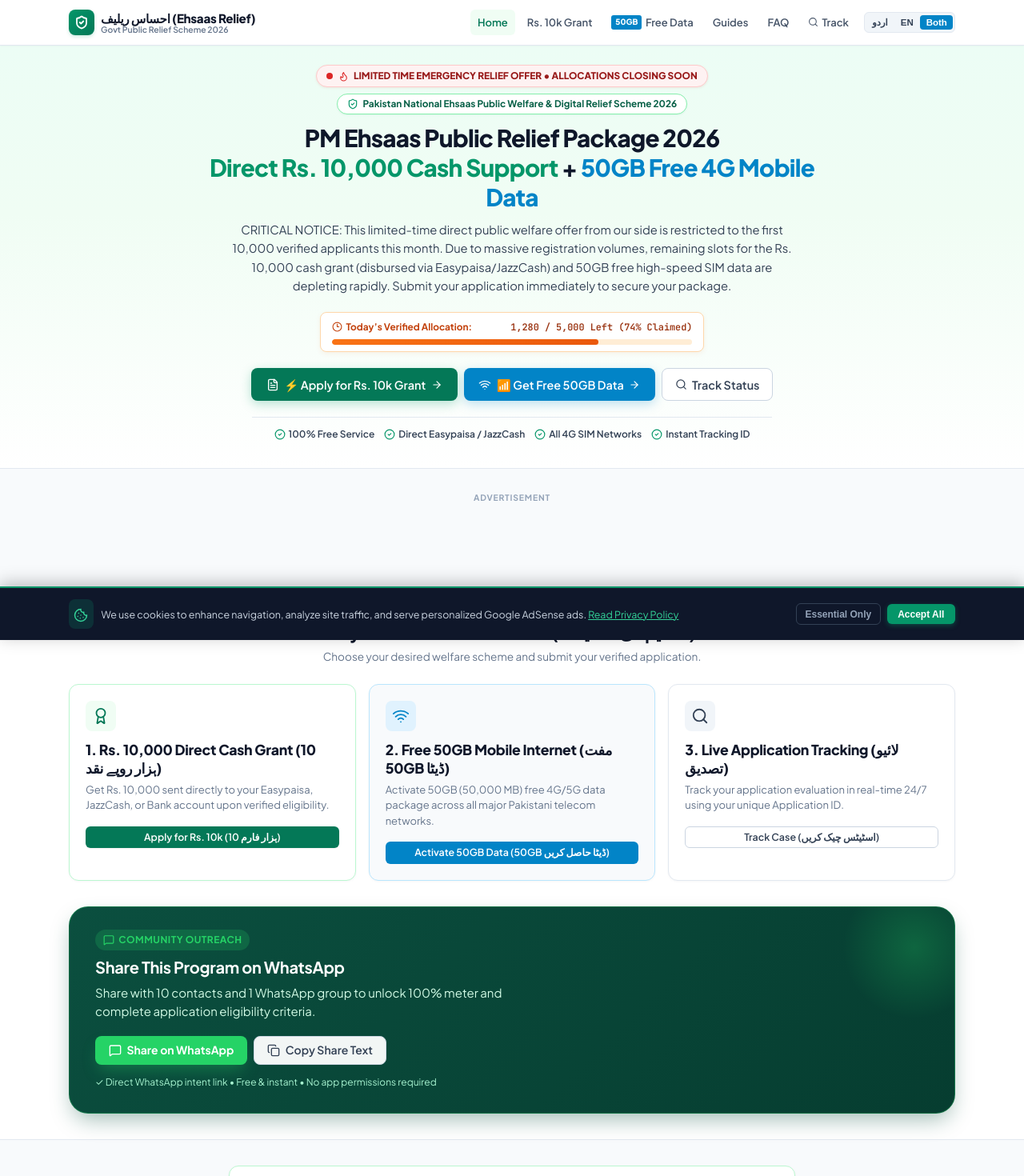
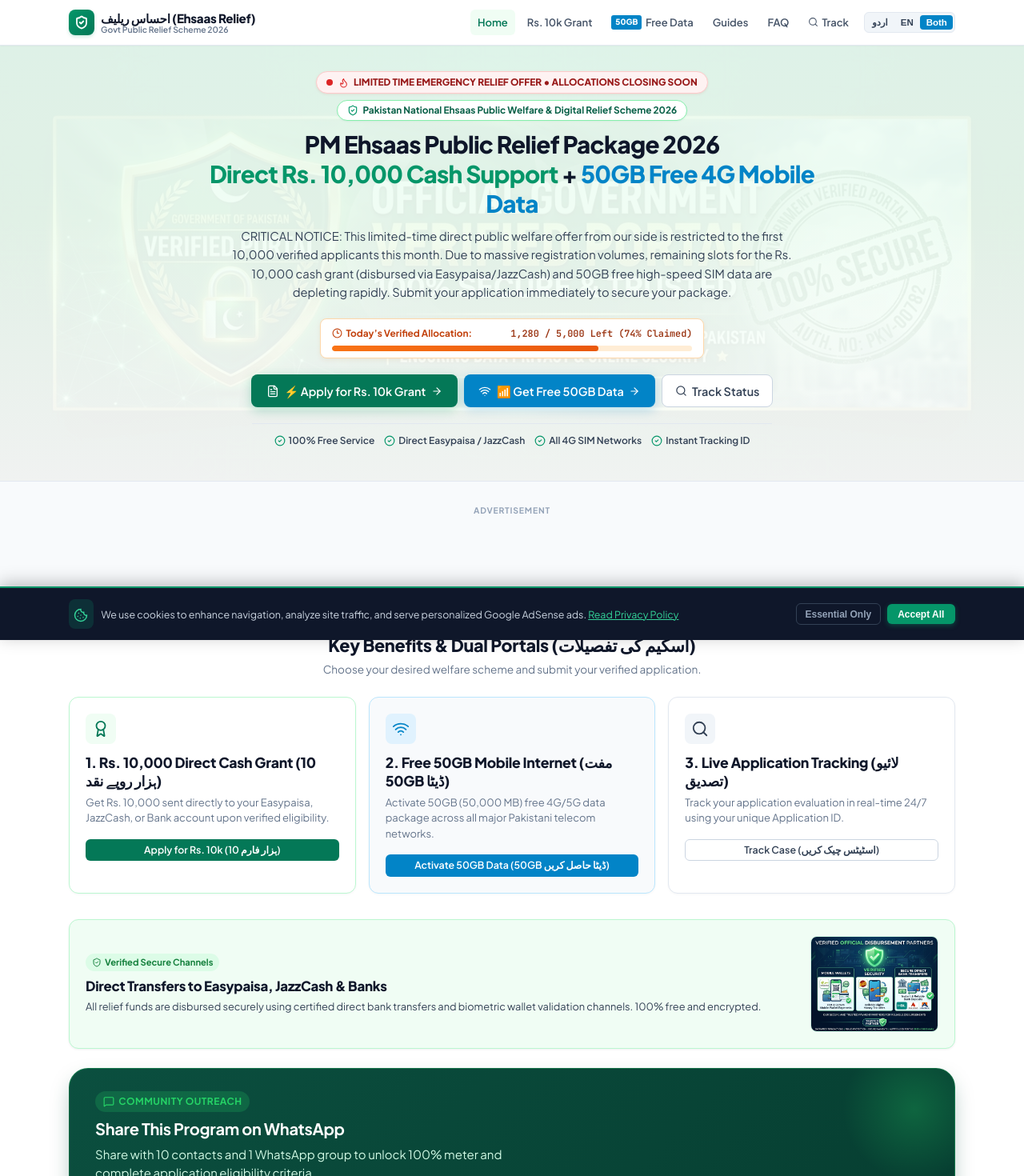
Before and after one commit to humayoonhaider/ehsas-relief-program, a React (Vite) app: page / in a window 1280 px wide. Shown: the top 1470 px of the page at 80% size. Built offline with nearby package versions, Linux system fonts and the light colour scheme.

Commit message:
feat: add Google AdSense and landing page visuals
Integrate Google AdSense AMP auto-ads and update the home page with a trust-building background watermark to improve site monetization and user engagement.

```diff
--- a/index.html
+++ b/index.html
@@ -20,6 +20,11 @@
 
     <!-- Google AdSense Automated Script Loader -->
     <script async src="https://pagead2.googlesyndication.com/pagead/js/adsbygoogle.js?client=ca-pub-3469572139071472" crossorigin="anonymous"></script>
+
+    <!-- Google AdSense AMP Auto Ads Script -->
+    <script async custom-element="amp-auto-ads"
+            src="https://cdn.ampproject.org/v0/amp-auto-ads-0.1.js">
+    </script>
 
     <!-- Schema.org JSON-LD for Search Engines & AdSense Verification -->
     <script type="application/ld+json">
@@ -55,6 +60,9 @@
     </script>
   </head>
   <body>
+    <amp-auto-ads type="adsense"
+                  data-ad-client="ca-pub-3469572139071472">
+    </amp-auto-ads>
     <div id="root"></div>
     <script type="module" src="/src/main.tsx"></script>
   </body>
--- a/src/pages/Home.tsx
+++ b/src/pages/Home.tsx
@@ -41,13 +41,31 @@
       {/* Hero Section */}
       <section
         style={{
+          position: 'relative',
           background: 'linear-gradient(180deg, #ecfdf5 0%, #f0fdf4 40%, #ffffff 100%)',
-          paddingTop: '1.5rem',
-          paddingBottom: '2rem',
+          paddingTop: '2rem',
+          paddingBottom: '2.5rem',
           borderBottom: '1px solid var(--border)',
+          overflow: 'hidden',
         }}
       >
-        <div className="container">
+        {/* Subtle high-trust background watermark layer */}
+        <div
+          style={{
+            position: 'absolute',
+            top: 0,
+            left: 0,
+            right: 0,
+            bottom: 0,
+            backgroundImage: "url('/src/assets/images/ehsaas_trust_banner_1791442993144.jpg')",
+            backgroundSize: 'cover',
+            backgroundPosition: 'center',
+            opacity: 0.06,
+            pointerEvents: 'none',
+            zIndex: 0,
+          }}
+        />
+        <div className="container" style={{ position: 'relative', zIndex: 1 }}>
           <div style={{ maxWidth: '780px', margin: '0 auto', textAlign: 'center' }}>
             {/* Top Urgent Limited-Offer Badge */}
             <div
@@ -402,6 +420,60 @@
             </div>
           </div>
 
+          {/* Secure Disbursement Partners Trust Badge */}
+          <div
+            style={{
+              backgroundColor: '#f0fdf4',
+              border: '1px solid #bbf7d0',
+              borderRadius: '12px',
+              padding: '1.25rem',
+              display: 'flex',
+              flexDirection: 'row',
+              alignItems: 'center',
+              justifyContent: 'space-between',
+              gap: '1.5rem',
+              flexWrap: 'wrap',
+              marginBottom: '1.5rem',
+              boxShadow: 'var(--shadow-sm)',
+            }}
+          >
+            <div style={{ flex: '1 1 300px', textAlign: isUrdu ? 'right' : 'left' }}>
+              <span
+                style={{
+                  display: 'inline-flex',
+                  alignItems: 'center',
+                  gap: '0.25rem',
+                  backgroundColor: '#dcfce7',
+                  color: '#15803d',
+                  padding: '0.15rem 0.5rem',
+                  borderRadius: 'var(--radius-full)',
+                  fontSize: '0.7rem',
+                  fontWeight: 700,
+                  marginBottom: '0.5rem',
+                }}
+              >
+                <ShieldCheck size={12} />
+                {isUrdu ? 'محفوظ ڈیجیٹل سسٹم' : 'Verified Secure Channels'}
+              </span>
+              <h4 style={{ fontSize: '1.05rem', fontWeight: 800, color: 'var(--navy-900)', marginBottom: '0.35rem' }}>
+                {isUrdu ? 'ایزی پیسہ، جاز کیش اور بینک اکاؤنٹ میں براہ راست منتقلی' : 'Direct Transfers to Easypaisa, JazzCash & Banks'}
+              </h4>
+              <p style={{ fontSize: '0.8rem', color: 'var(--navy-700)', lineHeight: '1.5', margin: 0 }}>
+                {isUrdu
+                  ? 'تمام گرانٹس کی تقسیم براہ راست سرکاری تصدیق شدہ بائیومیٹرک اور ایس ایس ایل انکرپٹڈ طریقوں سے کی جاتی ہے۔ کسی پوشیدہ چارجز یا کٹوتی کے بغیر فنڈز آپ تک پہنچتے ہیں۔'
+                  : 'All relief funds are disbursed securely using certified direct bank transfers and biometric wallet validation channels. 100% free and encrypted.'}
+              </p>
+            </div>
+            <div style={{ flex: '0 0 160px', maxWidth: '100%', borderRadius: '8px', overflow: 'hidden', border: '1px solid #d1fae5', margin: '0 auto' }}>
+              <img
+                src="/src/assets/images/secure_payment_badge_1791443010358.jpg"
+                alt="Secure payment partners"
+                referrerPolicy="no-referrer"
+                style={{ width: '100%', height: 'auto', display: 'block' }}
+              />
+            </div>
+          </div>
+
           {/* Prominent WhatsApp Community Outreach Feature */}
           <ShareButton placement="landing_hero" variant="banner" />
         </div>
```
Also changed, not shown: src/assets/images/ehsaas_trust_banner_1791442993144.jpg (added), src/assets/images/secure_payment_badge_1791443010358.jpg (added).
